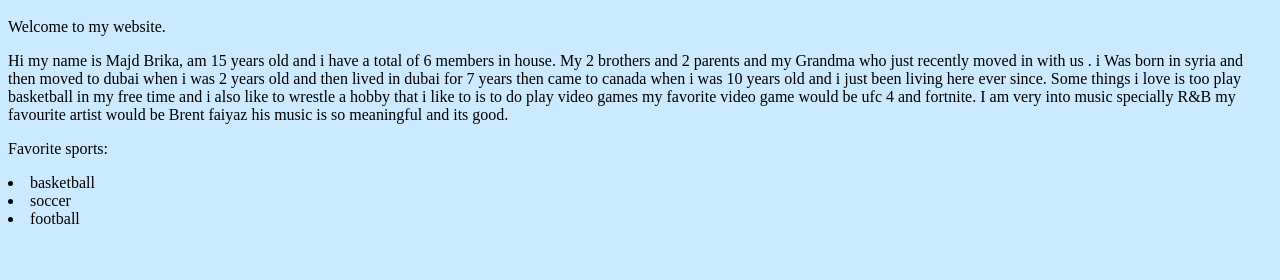
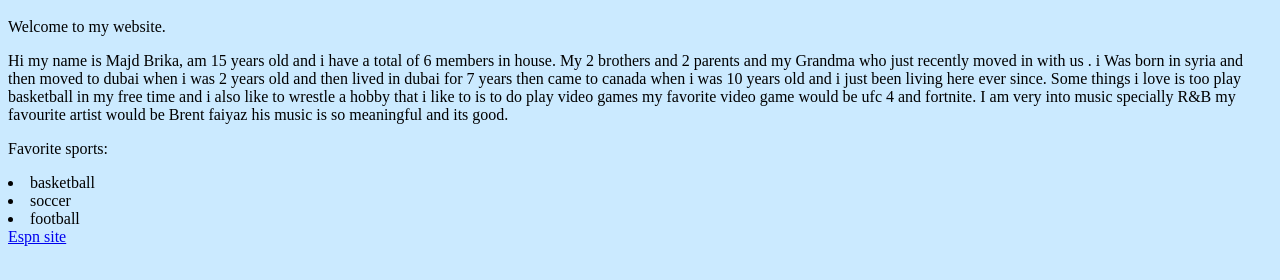
Before and after one commit to ics-ASH/portfolio-websites-majdbrika, a plain HTML site: page index.html in a window 1280 px wide. Shown: the part 48-328 px from the top of the page. Drawn offline with Linux system fonts and the light colour scheme.

Commit message:
added link to tsn

```diff
--- a/index.html
+++ b/index.html
@@ -10,3 +10,4 @@
   <li>basketball</li>
   <li>soccer</li>
   <li>football</li>
+  <a href="https://www.espn.com/">Espn site</a>
```
